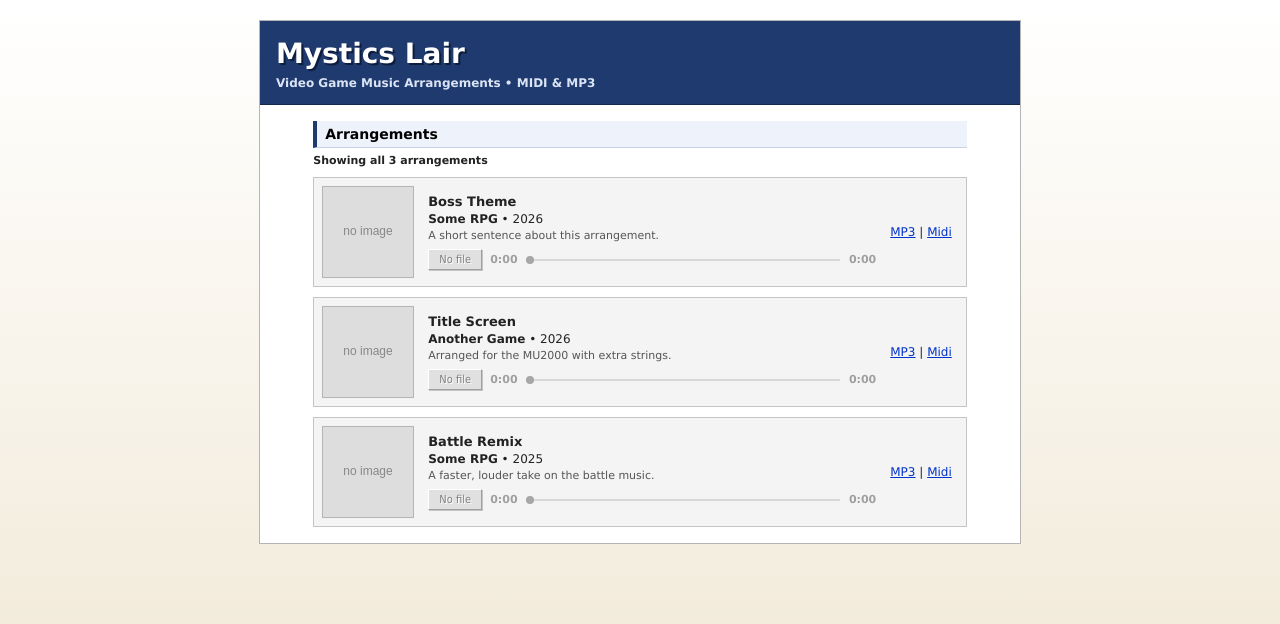
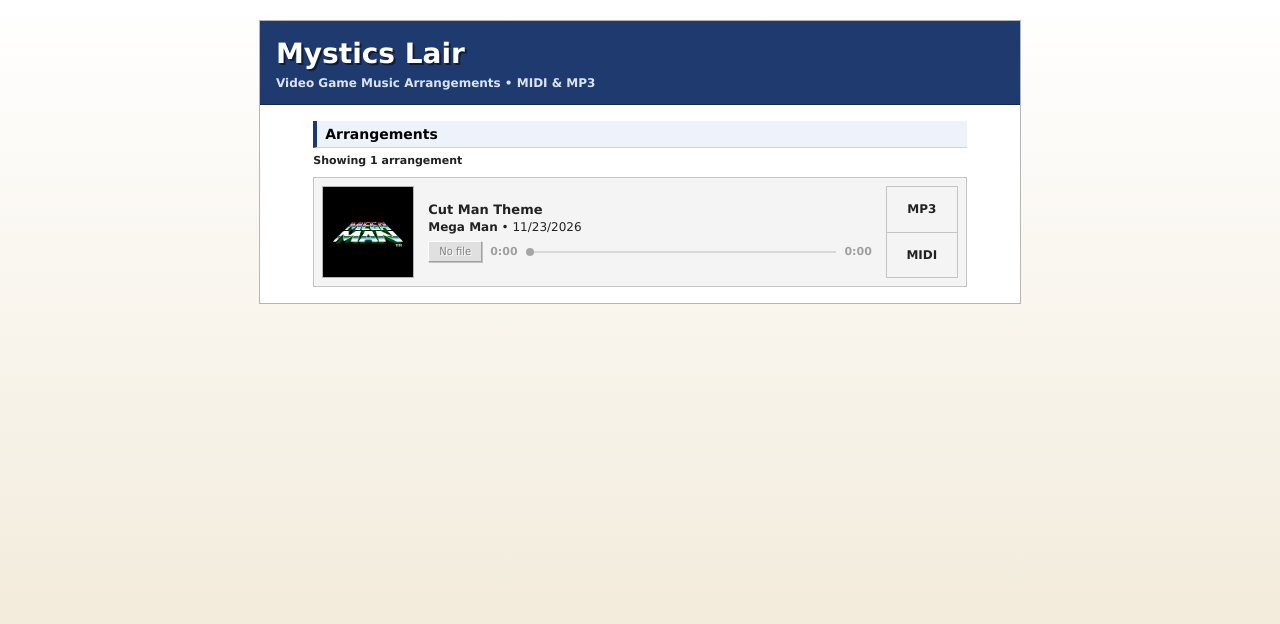
Before and after one commit to MysticB10/mysticb10.github.io, a plain HTML site: page index.html in a window 1280 px wide. Drawn offline with Linux system fonts and the light colour scheme.

Commit message:
Add Cut Man Theme

```diff
--- a/index.html
+++ b/index.html
@@ -40,12 +40,12 @@
     </nav>
     OFF END -->
 
-    <!-- ===== THE ARRANGEMENTS (the 3 boxes) ===== -->
+    <!-- ===== THE ARRANGEMENTS (one box per song) ===== -->
     <main id="arrangements">
 
       <!-- Small heading bar above the boxes -->
       <h2 class="section-heading">Arrangements</h2>
-      <!-- script.js fills in this sentence, e.g. "Showing all 3 arrangements" -->
+      <!-- script.js fills in this sentence, e.g. "Showing 1 arrangement" -->
       <p id="count"></p>
 
       <!--
@@ -53,17 +53,20 @@
         data-mp3 = the MP3 file the Play button plays.
         The "player" part = the Play button + the seek bar
         (time so far | a line you can drag | total length).
+        The "downloads" part = the two stacked MP3 and MIDI boxes on the right.
         To add a new one: copy a whole <article>...</article> block,
         paste it below the last one, and change the file names and text.
       -->
 
       <!-- ---------- Arrangement 1 ---------- -->
-      <article class="arrangement" data-mp3="music/arrangement1.mp3">
-        <img class="cover" src="images/cover1.svg" alt="Cover art for Boss Theme">
+      <article class="arrangement" data-mp3="music/Mega_Man_-_Cut_Man_Theme.mp3">
+        <img class="cover" src="images/megaman.png" alt="Mega Man logo">
         <div class="info">
-          <h3 class="track-title">Boss Theme</h3>
-          <p class="details"><b>Some RPG</b> &bull; 2026</p>
+          <h3 class="track-title">Cut Man Theme</h3>
+          <p class="details"><b>Mega Man</b> &bull; 11/23/2026</p>
+          <!-- DESCRIPTION OFF START (to bring it back, delete this line and the "OFF END" line)
           <p class="description">A short sentence about this arrangement.</p>
+          DESCRIPTION OFF END -->
           <div class="player">
             <button type="button" class="play-button">&#9658; Play</button>
             <div class="seek-bar">
@@ -74,49 +77,8 @@
           </div>
         </div>
         <div class="downloads">
-          <a href="music/arrangement1.mp3" download>MP3</a> | <a href="midi/arrangement1.mid" download>Midi</a>
-        </div>
-      </article>
-
-      <!-- ---------- Arrangement 2 ---------- -->
-      <article class="arrangement" data-mp3="music/arrangement2.mp3">
-        <img class="cover" src="images/cover2.svg" alt="Cover art for Title Screen">
-        <div class="info">
-          <h3 class="track-title">Title Screen</h3>
-          <p class="details"><b>Another Game</b> &bull; 2026</p>
-          <p class="description">Arranged for the MU2000 with extra strings.</p>
-          <div class="player">
-            <button type="button" class="play-button">&#9658; Play</button>
-            <div class="seek-bar">
-              <span class="time-current">0:00</span>
-              <input type="range" class="seek" min="0" max="0" step="0.1" value="0" aria-label="Song position">
-              <span class="time-total">0:00</span>
-            </div>
-          </div>
-        </div>
-        <div class="downloads">
-          <a href="music/arrangement2.mp3" download>MP3</a> | <a href="midi/arrangement2.mid" download>Midi</a>
-        </div>
-      </article>
-
-      <!-- ---------- Arrangement 3 ---------- -->
-      <article class="arrangement" data-mp3="music/arrangement3.mp3">
-        <img class="cover" src="images/cover3.svg" alt="Cover art for Battle Remix">
-        <div class="info">
-          <h3 class="track-title">Battle Remix</h3>
-          <p class="details"><b>Some RPG</b> &bull; 2025</p>
-          <p class="description">A faster, louder take on the battle music.</p>
-          <div class="player">
-            <button type="button" class="play-button">&#9658; Play</button>
-            <div class="seek-bar">
-              <span class="time-current">0:00</span>
-              <input type="range" class="seek" min="0" max="0" step="0.1" value="0" aria-label="Song position">
-              <span class="time-total">0:00</span>
-            </div>
-          </div>
-        </div>
-        <div class="downloads">
-          <a href="music/arrangement3.mp3" download>MP3</a> | <a href="midi/arrangement3.mid" download>Midi</a>
+          <a class="download-box" href="music/Mega_Man_-_Cut_Man_Theme.mp3" download>MP3</a>
+          <a class="download-box" href="midi/Megaman_Cutman_Theme.mid" download>MIDI</a>
         </div>
       </article>
 
--- a/script.js
+++ b/script.js
@@ -144,11 +144,18 @@ function runSearch() {
   arrangements.forEach(function (box) {
     // Only search the title, game/year, and description
     // (not the button or the times on the seek bar).
-    const boxText = (
+    let boxText =
       box.querySelector(".track-title").textContent + " " +
-      box.querySelector(".details").textContent + " " +
-      box.querySelector(".description").textContent
-    ).toLowerCase();
+      box.querySelector(".details").textContent;
+
+    // Some boxes have no description (it can be turned off in index.html).
+    // Only add it if this box HAS one, otherwise the code would crash.
+    const description = box.querySelector(".description");
+    if (description !== null) {
+      boxText = boxText + " " + description.textContent;
+    }
+
+    boxText = boxText.toLowerCase();
 
     if (boxText.includes(typed)) {
       box.hidden = false; // matches -> show it
@@ -174,10 +181,19 @@ if (searchInput !== null) {
 // ---------- JOB 3: THE COUNT ("Showing all 3 arrangements") ----------
 function updateCount(shown, typed) {
   const total = arrangements.length;
-  if (typed === "") {
-    countText.textContent = "Showing all " + total + " arrangements";
+
+  // English: "1 arrangement" (no s), but "3 arrangements" (with s).
+  let word = "arrangements";
+  if (total === 1) {
+    word = "arrangement";
+  }
+
+  if (typed === "" && total === 1) {
+    countText.textContent = "Showing 1 arrangement";              // just one song
+  } else if (typed === "") {
+    countText.textContent = "Showing all " + total + " " + word;  // e.g. "Showing all 3 arrangements"
   } else {
-    countText.textContent = "Showing " + shown + " of " + total + " arrangements";
+    countText.textContent = "Showing " + shown + " of " + total + " " + word;
   }
 }
 
--- a/style.css
+++ b/style.css
@@ -196,6 +196,12 @@ button:disabled {
   color: #555555;
 }
 
+/* A player that comes right after the game/date line (= no description in between)
+   gets a little space above it, the same 7px the description used to give. */
+.details + .player {
+  margin-top: 7px;
+}
+
 .play-button {
   min-width: 54px;
 }
@@ -270,12 +276,35 @@ button:disabled {
 .seek:disabled { cursor: default; }
 .seek-bar:has(.seek:disabled) { opacity: 0.4; }
 
-/* "MP3 | Midi" on the right side */
+/* ---------- THE MP3 / MIDI BOXES on the right side ---------- */
+/* The area that holds the two boxes */
 .downloads {
   flex-shrink: 0;
-  padding-right: 6px;
-  white-space: nowrap; /* keeps "MP3 | Midi" on one line */
+  align-self: stretch;     /* as tall as the whole arrangement box */
+  display: flex;
+  flex-direction: column;  /* stack the two boxes top to bottom */
 }
+
+/* Each box (MP3 on top, MIDI underneath). The whole box is the link. */
+.download-box {
+  flex: 1;                   /* each box gets an equal share of the height */
+  display: flex;
+  align-items: center;       /* centers the word up-and-down */
+  justify-content: center;   /* centers the word left-and-right */
+  width: 70px;
+  background: #f4f4f4;       /* same light gray as the arrangement box */
+  border: 1px solid #c4c4c4; /* same thin gray border as the arrangement box */
+  color: #222222;            /* same dark gray as the song titles */
+  font-weight: bold;
+  text-decoration: none;     /* no underline */
+}
+
+/* "A box right after another box" = the MIDI box.
+   It drops its top border so the line between the two isn't double-thick. */
+.download-box + .download-box { border-top: none; }
+
+/* Mouse over a box: white background, orange word */
+.download-box:hover { background: #ffffff; color: #cc3300; }
 
 #no-results {
   padding: 10px;
@@ -289,4 +318,11 @@ button:disabled {
   #arrangements { width: 92%; }
   .arrangement  { flex-direction: column; text-align: center; }
   .arrangement .info { width: 100%; }
+
+  /* MP3 and MIDI sit side by side under the player instead of stacked */
+  .downloads    { flex-direction: row; width: 100%; }
+  .download-box { width: auto; padding: 8px 0; }
+  /* Side by side, the MIDI box needs its top border back,
+     and drops its LEFT border instead (the MP3 box already draws that line) */
+  .download-box + .download-box { border-top: 1px solid #c4c4c4; border-left: none; }
 }
```
Also changed, not shown: images/megaman.png (added), 2 other files.
